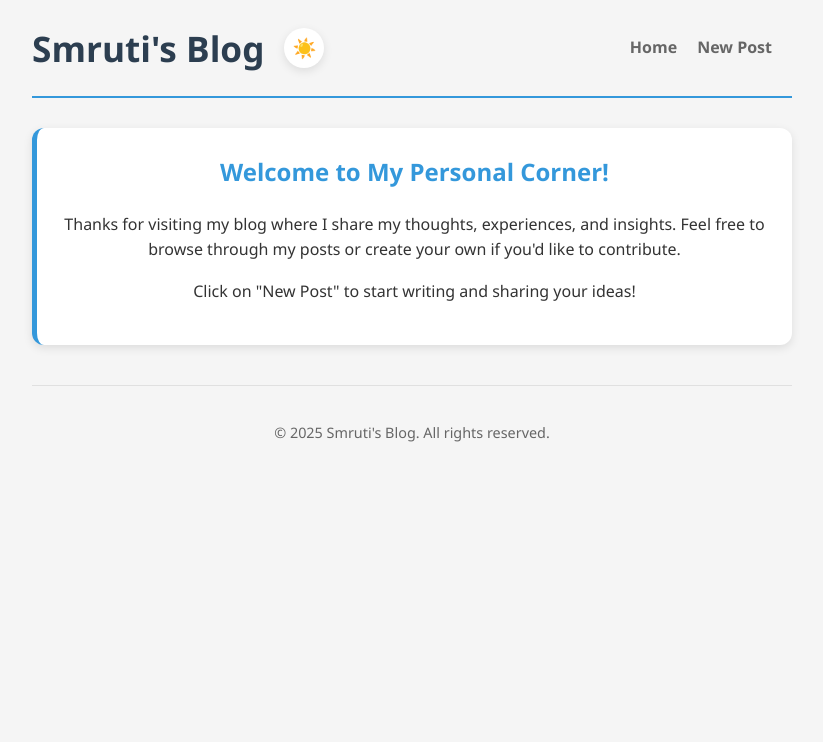
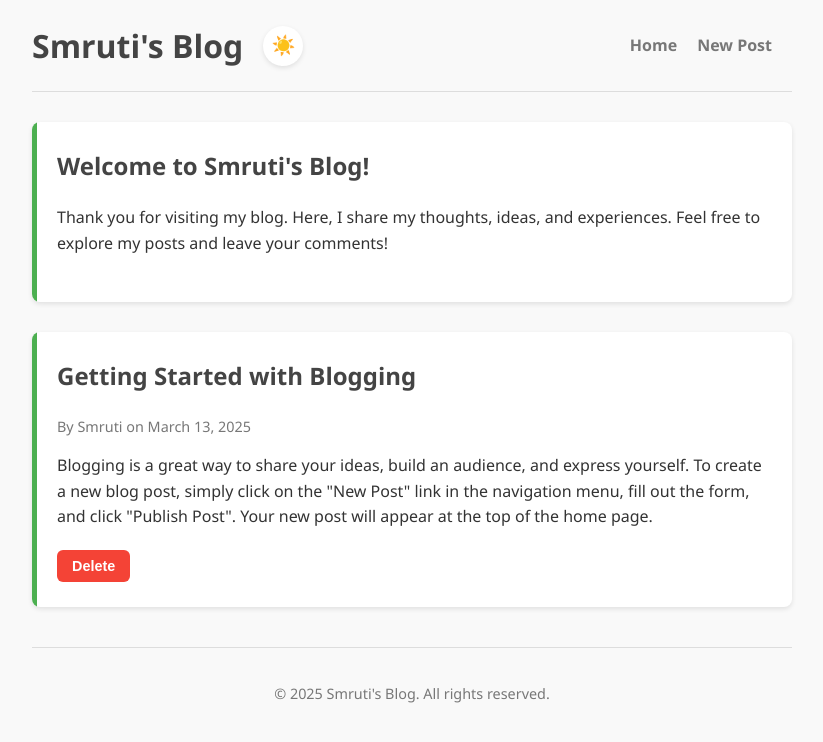
Before and after one commit to insaan-404/abcd, a plain HTML site: page index.html in a window 1280 px wide. Shown: the whole page, without its empty margins (228-1051 px from the left). Drawn offline with Linux system fonts and the light colour scheme.

Commit message:
Update index.html

```diff
--- a/index.html
+++ b/index.html
@@ -5,30 +5,30 @@
     <meta name="viewport" content="width=device-width, initial-scale=1.0">
     <title>Smruti's Blog</title>
     <style>
-        /* Variables for theme colors - Updated color scheme */
+        /* Variables for theme colors */
         :root {
-            --bg-color: #f5f5f5;
+            --bg-color: #f9f9f9;
             --card-bg: #ffffff;
             --text-color: #333333;
-            --muted-text: #666666;
-            --border-color: #e0e0e0;
-            --header-color: #2c3e50;
-            --accent-color: #3498db;
-            --accent-hover: #2980b9;
-            --shadow: 0 3px 10px rgba(0, 0, 0, 0.1);
+            --muted-text: #777777;
+            --border-color: #dddddd;
+            --header-color: #444444;
+            --accent-color: #4CAF50;
+            --accent-hover: #45a049;
+            --shadow: 0 2px 5px rgba(0, 0, 0, 0.1);
         }
 
-        /* Dark theme colors - Updated */
+        /* Dark theme colors */
         [data-theme="dark"] {
-            --bg-color: #1a1a2e;
-            --card-bg: #282846;
+            --bg-color: #1a1a1a;
+            --card-bg: #2a2a2a;
             --text-color: #e0e0e0;
-            --muted-text: #b0b0b0;
-            --border-color: #444464;
-            --header-color: #e0e0e0;
-            --accent-color: #4a9ff0;
-            --accent-hover: #3d8bd8;
-            --shadow: 0 3px 10px rgba(0, 0, 0, 0.3);
+            --muted-text: #a0a0a0;
+            --border-color: #444444;
+            --header-color: #f0f0f0;
+            --accent-color: #5CDF60;
+            --accent-hover: #4CBA50;
+            --shadow: 0 2px 5px rgba(0, 0, 0, 0.3);
         }
 
         /* Base styles */
@@ -48,7 +48,7 @@
         }
 
         header {
-            border-bottom: 2px solid var(--accent-color);
+            border-bottom: 1px solid var(--border-color);
             padding-bottom: 20px;
             margin-bottom: 30px;
             display: flex;
@@ -66,8 +66,6 @@
         h1 {
             color: var(--header-color);
             margin: 0;
-            font-size: 2.2rem;
-            font-weight: 700;
         }
 
         /* Navigation */
@@ -87,27 +85,10 @@
             color: var(--muted-text);
             font-weight: bold;
             transition: color 0.2s;
-            padding: 5px 0;
-            position: relative;
         }
 
         nav ul li a:hover {
             color: var(--accent-color);
-        }
-
-        nav ul li a:after {
-            content: '';
-            position: absolute;
-            width: 0;
-            height: 2px;
-            bottom: 0;
-            left: 0;
-            background-color: var(--accent-color);
-            transition: width 0.3s;
-        }
-
-        nav ul li a:hover:after {
-            width: 100%;
         }
 
         /* Theme toggle */
@@ -115,7 +96,7 @@
             background: none;
             border: none;
             cursor: pointer;
-            padding: 8px;
+            padding: 5px;
             border-radius: 50%;
             display: flex;
             align-items: center;
@@ -126,45 +107,32 @@
             box-shadow: var(--shadow);
             height: 40px;
             width: 40px;
-            transition: transform 0.3s;
-        }
-
-        .theme-toggle:hover {
-            transform: rotate(15deg);
-        }
-
-        /* Welcome message */
-        .welcome-message {
-            background-color: var(--card-bg);
-            border-radius: 12px;
-            padding: 25px;
-            margin-bottom: 30px;
-            box-shadow: var(--shadow);
-            border-left: 5px solid var(--accent-color);
-            text-align: center;
-        }
-
-        .welcome-message h2 {
-            color: var(--accent-color);
-            margin-top: 0;
         }
 
         /* Blog posts */
         .blog-post {
             background-color: var(--card-bg);
-            border-radius: 12px;
+            border-radius: 8px;
             padding: 25px;
             margin-bottom: 30px;
             box-shadow: var(--shadow);
             position: relative;
             overflow: hidden;
-            border-left: 5px solid var(--accent-color);
+        }
+
+        .blog-post:before {
+            content: '';
+            position: absolute;
+            left: 0;
+            top: 0;
+            height: 100%;
+            width: 5px;
+            background-color: var(--accent-color);
         }
 
         .blog-post h2 {
             margin-top: 0;
             color: var(--header-color);
-            font-size: 1.8rem;
         }
 
         .post-meta {
@@ -173,8 +141,6 @@
             margin-bottom: 15px;
             display: flex;
             align-items: center;
-            padding-bottom: 10px;
-            border-bottom: 1px solid var(--border-color);
         }
 
         .post-meta i {
@@ -188,12 +154,23 @@
         /* New post form */
         #new-post-form {
             background-color: var(--card-bg);
-            border-radius: 12px;
+            border-radius: 8px;
             padding: 25px;
             margin-bottom: 30px;
             box-shadow: var(--shadow);
             display: none;
-            border-left: 5px solid var(--accent-color);
+            position: relative;
+            overflow: hidden;
+        }
+
+        #new-post-form:before {
+            content: '';
+            position: absolute;
+            left: 0;
+            top: 0;
+            height: 100%;
+            width: 5px;
+            background-color: var(--accent-color);
         }
 
         label {
@@ -208,10 +185,9 @@
             padding: 12px;
             margin-bottom: 20px;
             border: 1px solid var(--border-color);
-            border-radius: 8px;
+            border-radius: 6px;
             background-color: var(--bg-color);
             color: var(--text-color);
-            font-family: inherit;
         }
 
         textarea {
@@ -224,45 +200,43 @@
             color: white;
             border: none;
             padding: 12px 20px;
-            border-radius: 8px;
+            border-radius: 6px;
             cursor: pointer;
             font-weight: bold;
-            transition: all 0.2s;
+            transition: background-color 0.2s;
         }
 
         button:hover {
             background-color: var(--accent-hover);
-            transform: translateY(-2px);
-            box-shadow: 0 4px 8px rgba(0, 0, 0, 0.1);
         }
 
         .delete-btn {
-            background-color: #e74c3c;
+            background-color: #f44336;
             padding: 8px 15px;
             font-size: 0.9em;
         }
 
         .delete-btn:hover {
-            background-color: #c0392b;
+            background-color: #d32f2f;
         }
 
         /* Status message */
         .status {
             padding: 15px;
             margin-bottom: 20px;
-            border-radius: 8px;
+            border-radius: 6px;
             text-align: center;
             font-weight: bold;
         }
 
         .success {
-            background-color: rgba(46, 204, 113, 0.2);
-            color: #27ae60;
+            background-color: rgba(76, 175, 80, 0.2);
+            color: var(--accent-color);
         }
 
         .error {
-            background-color: rgba(231, 76, 60, 0.2);
-            color: #e74c3c;
+            background-color: rgba(244, 67, 54, 0.2);
+            color: #f44336;
         }
 
         footer {
@@ -280,8 +254,8 @@
             to { opacity: 1; transform: translateY(0); }
         }
 
-        .blog-post, #new-post-form, .welcome-message {
-            animation: fadeIn 0.4s ease-out;
+        .blog-post, #new-post-form {
+            animation: fadeIn 0.3s ease-out;
         }
 
         /* Responsive design */
@@ -327,10 +301,11 @@
     <main>
         <div id="status-message" class="status" style="display: none;"></div>
 
-        <div class="welcome-message">
-            <h2>Welcome to My Personal Corner!</h2>
-            <p>Thanks for visiting my blog where I share my thoughts, experiences, and insights. Feel free to browse through my posts or create your own if you'd like to contribute.</p>
-            <p>Click on "New Post" to start writing and sharing your ideas!</p>
+        <div id="welcome-message" class="blog-post">
+            <h2>Welcome to Smruti's Blog!</h2>
+            <div class="post-content">
+                <p>Thank you for visiting my blog. Here, I share my thoughts, ideas, and experiences. Feel free to explore my posts and leave your comments!</p>
+            </div>
         </div>
 
         <form id="new-post-form">
@@ -369,21 +344,15 @@
         const publishButton = document.getElementById('publish-button');
         const themeToggle = document.getElementById('theme-toggle');
         const htmlElement = document.documentElement;
-        const welcomeMessage = document.querySelector('.welcome-message');
+        const welcomeMessage = document.getElementById('welcome-message');
 
         // Sample blog posts
         let posts = [
             {
-                title: 'Welcome to Smruti\'s Blog',
-                author: 'Smruti',
-                date: 'March 14, 2025',
-                content: 'Hello and welcome to my blog! I\'m excited to share my journey, thoughts, and experiences with you. This is a space where I\'ll be posting regularly about topics that interest me and hopefully you too. Feel free to explore and engage with my content!'
-            },
-            {
                 title: 'Getting Started with Blogging',
                 author: 'Smruti',
                 date: 'March 13, 2025',
-                content: 'Blogging is an incredible way to express yourself, share knowledge, and connect with like-minded individuals. If you\'re reading this, I encourage you to try writing your own post! Simply click on the "New Post" link in the navigation menu, fill out the form, and click "Publish Post". Your thoughts and contributions are always welcome here.'
+                content: 'Blogging is a great way to share your ideas, build an audience, and express yourself. To create a new blog post, simply click on the "New Post" link in the navigation menu, fill out the form, and click "Publish Post". Your new post will appear at the top of the home page.'
             }
         ];
 
@@ -520,7 +489,6 @@ newPostLink.addEventListener('click', function(e) {
         // Form submission
         newPostForm.addEventListener('submit', function(e) {
             e.preventDefault();
-    console.log("Form submitted");
 
             const titleInput = document.getElementById('post-title');
             const authorInput = document.getElementById('post-author');
@@ -553,9 +521,9 @@ newPostForm.addEventListener('submit', function(e) {
             if (savePosts()) {
                 // Reset form and show posts
                 newPostForm.reset();
-        welcomeMessage.style.display = 'block';
                 blogPosts.style.display = 'block';
                 newPostForm.style.display = 'none';
+                welcomeMessage.style.display = 'block';
 
                 showStatus('Post published successfully!');
 
@@ -569,17 +537,8 @@ newPostForm.addEventListener('submit', function(e) {
         // Theme toggle event listener
         themeToggle.addEventListener('click', toggleTheme);
 
-// Additional listener for the publish button
-publishButton.addEventListener('click', function(e) {
-    console.log("Publish button clicked");
-    // The form submit event should handle this, but adding extra handler
-    // to ensure the form submission works
-    newPostForm.dispatchEvent(new Event('submit'));
-});
-
         // Initialize
         document.addEventListener('DOMContentLoaded', function() {
-    console.log("DOM fully loaded");
             loadTheme();
             loadPosts();
 
@@ -588,7 +547,6 @@ document.addEventListener('DOMContentLoaded', function() {
             blogPosts.style.display = 'block';
             newPostForm.style.display = 'none';
         });
-
-// Initialize immediately as well
-loadTheme();
-loadPosts();
+    </script>
+</body>
+</html>
```
Lines whose indentation alone changed are shown as unchanged.
